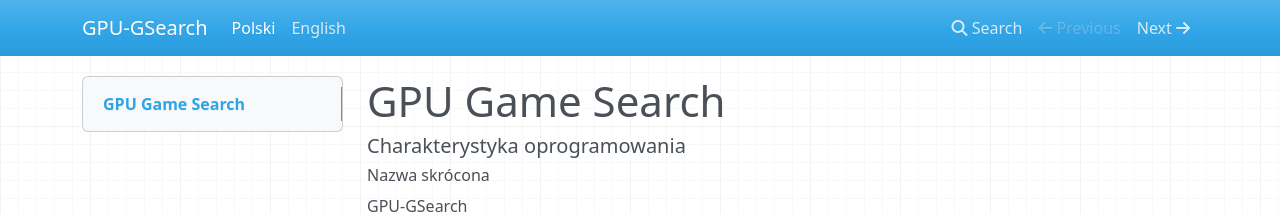
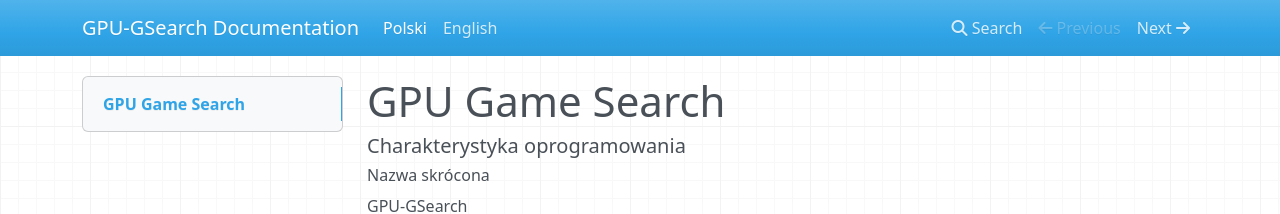
Before and after one commit to RWNowak/GPU-GSearch, an MkDocs documentation site: the page built from docs/docs/index.md, in a window 1280 px wide. Shown: the top 214 px of the page. Built offline with MkDocs 1.6.1, drawn with Linux system fonts in a browser that asks for light colours; nearby versions of some CDN libraries.

Commit message:
fix: site_name

```diff
--- a/docs/mkdocs.yml
+++ b/docs/mkdocs.yml
@@ -1,4 +1,4 @@
-site_name: GPU-GSearch
+site_name: GPU-GSearch Documentation
 nav:
  - Polski: index.md
  - English: english.md
```
